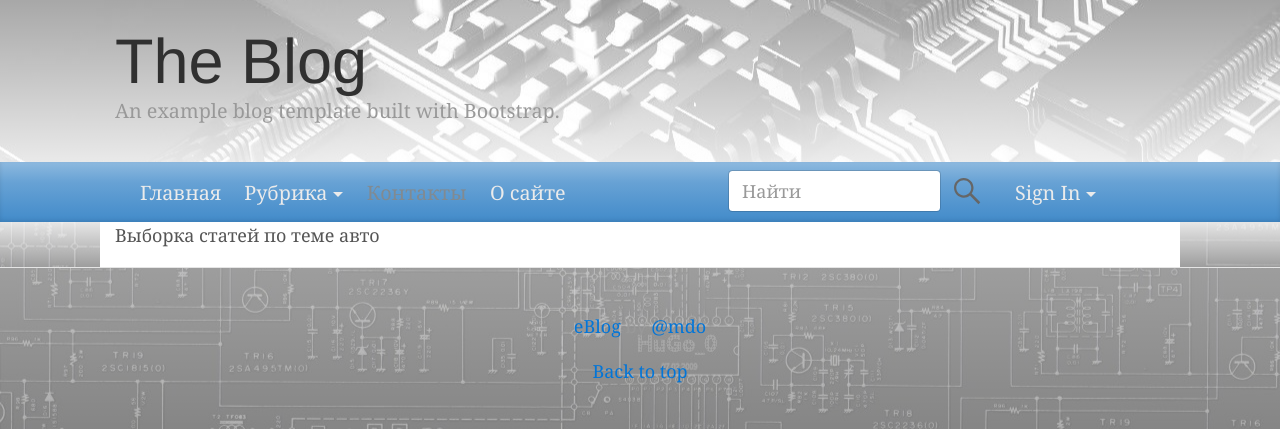
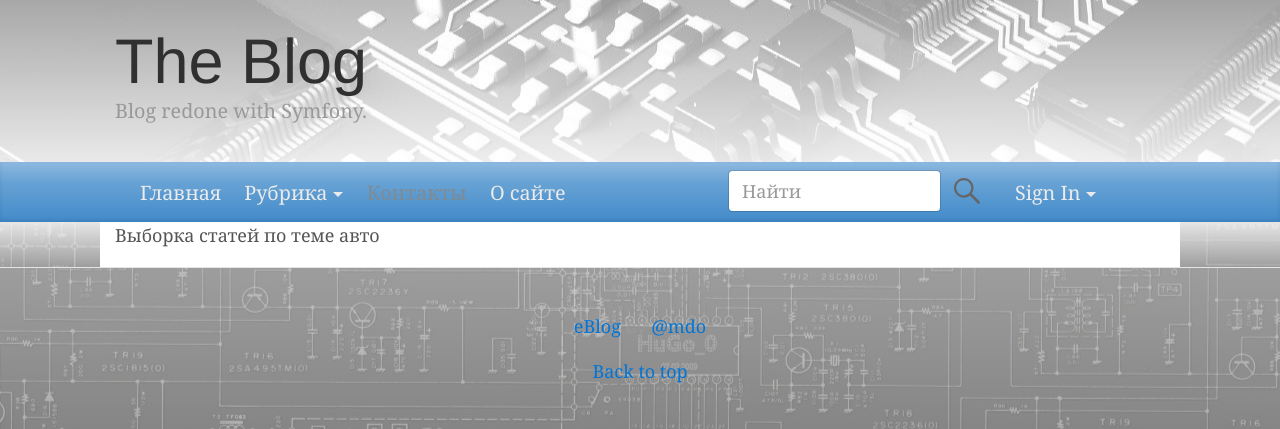
Before and after one commit to a-golosnyak/09Blog, a Symfony app: template templates/auto.html.twig in a window 1280 px wide. Shown: the top 429 px of the page. Run offline with Twig, Linux system fonts and the light colour scheme; the template is opened without the code that fills it, so the values that code supplies are empty; some libraries are stand-ins or nearby versions.

Commit message:
One more time.

```diff
--- a/templates/base.html.twig
+++ b/templates/base.html.twig
@@ -22,7 +22,7 @@
 	        	<a href="/">
 		            <div class="container">
 		                <h3 class="blog-title">The Blog</h3>
-		                <p class="lead blog-description">An example blog template built with Bootstrap.</p>
+		                <p class="lead blog-description">Blog redone with Symfony.</p>
 	            	</div>
 	            </a>
 	        </div>
```
